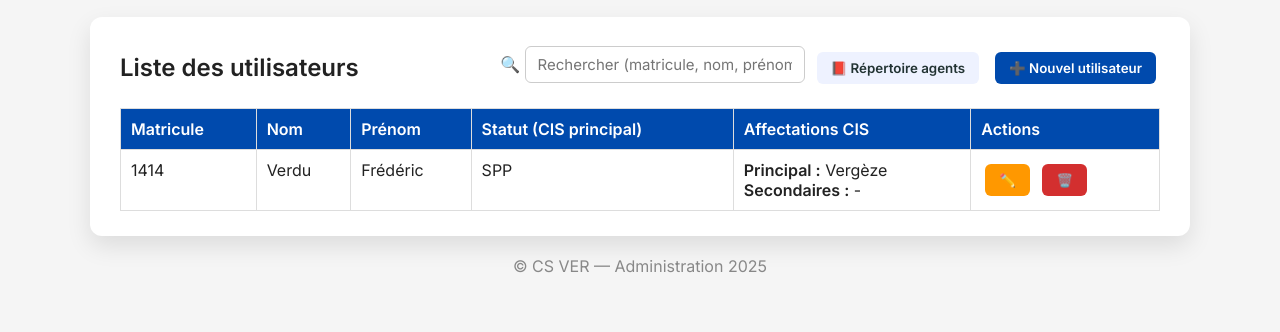
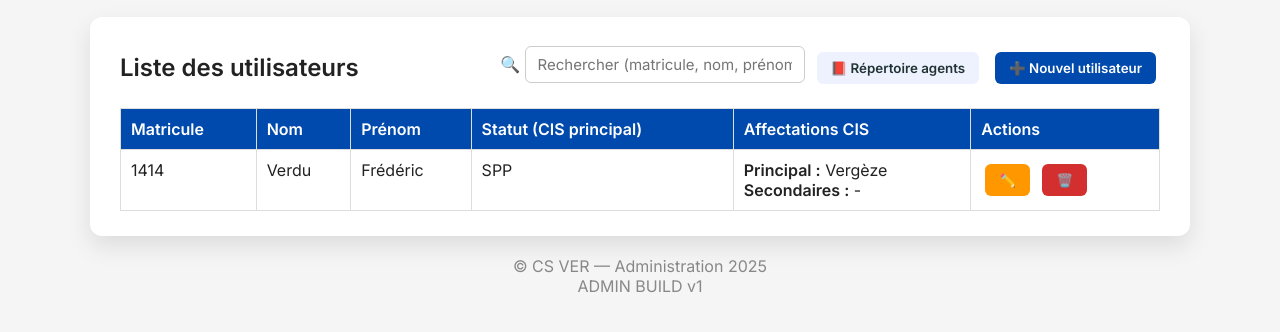
Before and after one commit to fred1414/mon-site-html, a plain HTML site: page Essai/admin.html in a window 1280 px wide. Shown: the part 72-404 px from the top of the page. Drawn offline with Linux system fonts and the light colour scheme.

Commit message:
Update admin.html

```diff
--- a/Essai/admin.html
+++ b/Essai/admin.html
@@ -1094,6 +1094,7 @@ document.addEventListener('change', function(e){
   }
 });
 </script>
+<p style="text-align:center;color:#888">ADMIN BUILD v1</p>
 
 </body>
 </html>
```
